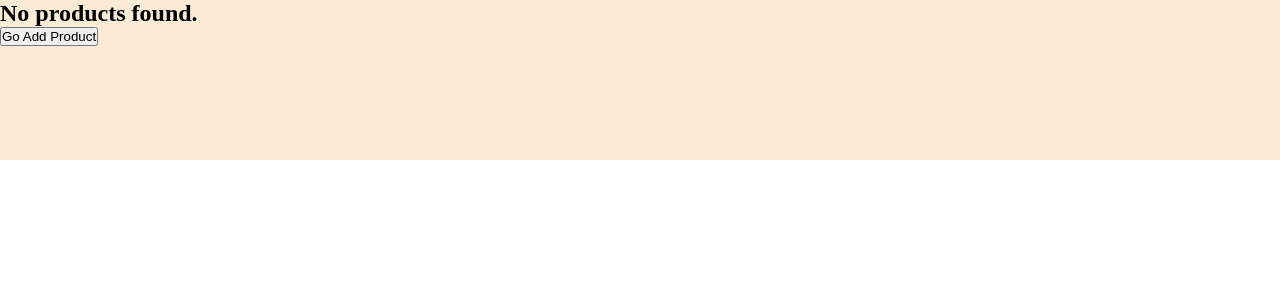
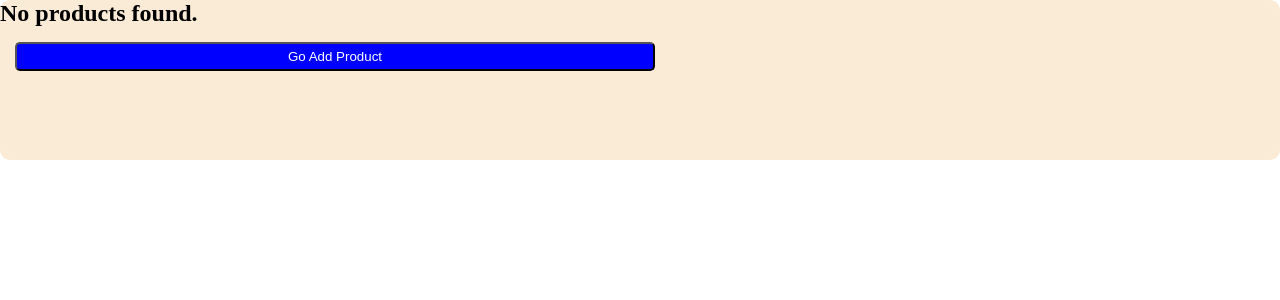
Before and after one commit to suzan-surzy/inventory-project, a React (Create React App) app: page /removeproduct in a window 1280 px wide. Shown: the top 300 px of the page. Built offline with nearby package versions, Linux system fonts and the light colour scheme.

Commit message:
i changed some file

```diff
--- a/src/landingpage/landingpage.js
+++ b/src/landingpage/landingpage.js
@@ -193,7 +193,7 @@ export default function LandingPage() {
             <h2 className="paragraph">The world is your marketplace,Manage and fulfill orders on a go.</h2>
             <p>Find out the volume of items that are shipped in and out from each of your warehouse.
               Get more insights into each item's sales in simple steps.</p>
-              <button  className="landingpagebtn"> <Link to='/addproduct'>Get Started</Link></button>
+              <button  className="landingpagebtn"> <Link to='/addproduct'>Add Product</Link></button>
           </div>
           <Col />
         </Row>
--- a/src/manageinventory/removeproduct.css
+++ b/src/manageinventory/removeproduct.css
@@ -50,7 +50,17 @@
 .no-products{
     background-color: antiquewhite;
     height: 10rem;
-
+    display: flex;
+    flex-direction: column;
+    border-radius: 10px;
+}
+.add-product-button{
+    padding: 5px 0 5px 0;
+    margin: 15px;
+    width: 50%;
+    border-radius: 5px;
+    color: white;
+    background-color: blue;
 }
 @media(max-width:990px) and (min-width:711px){
     .container{
```
